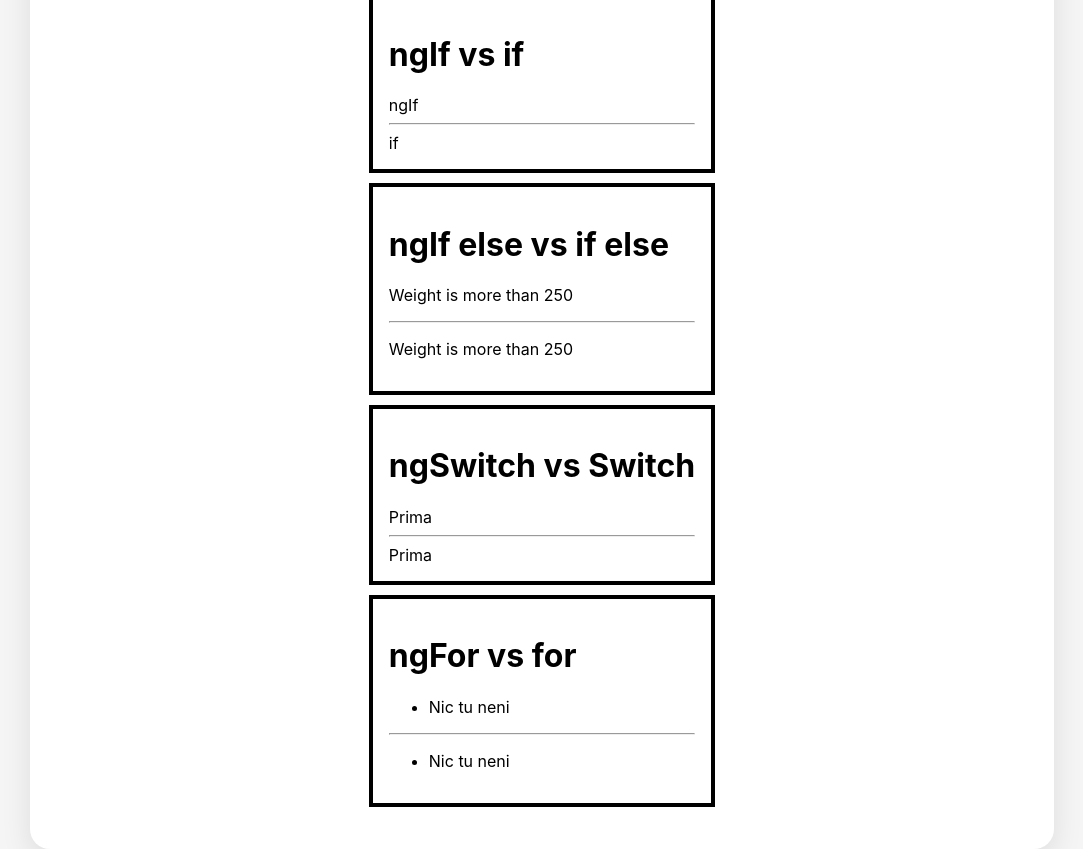
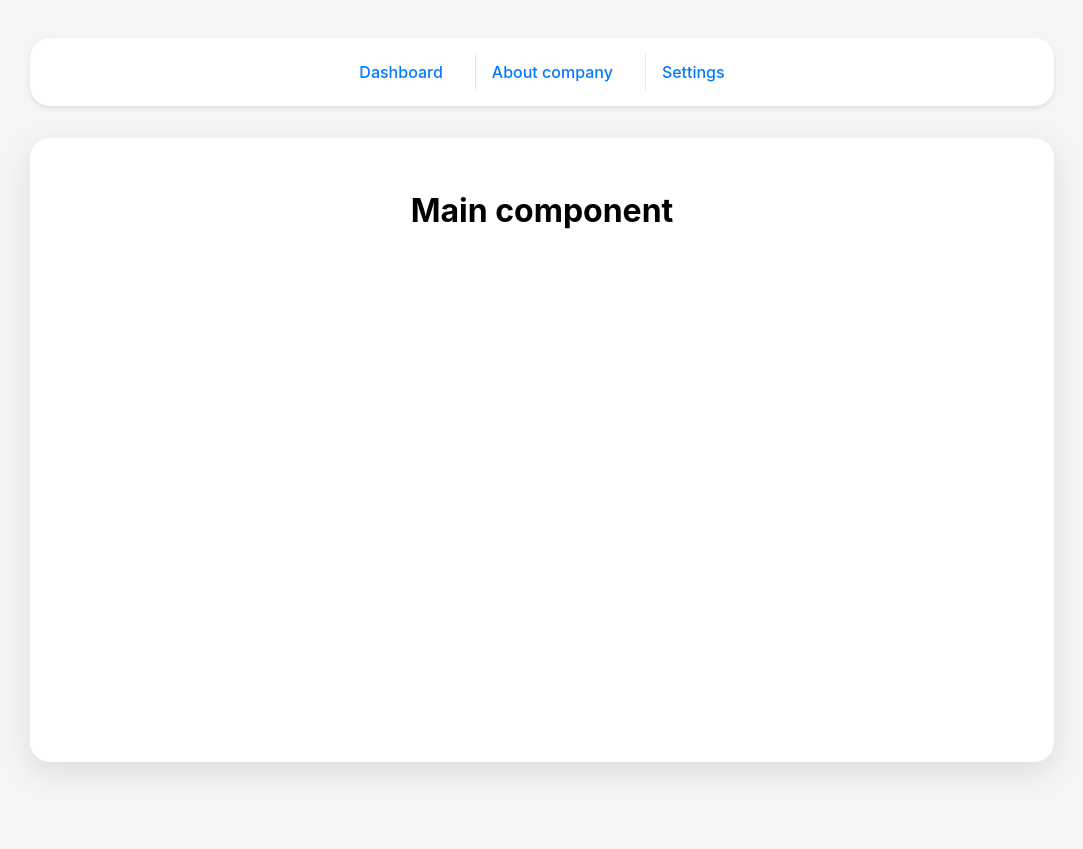
Before and after one commit to furatismail/bosch-skoleni, an Angular app: page /dashboard in a window 1280 px wide. Shown: the whole page, without its empty margins (98-1181 px from the left). After the commit the page ends 800 px from the top, so only its background shows below. Built offline with nearby package versions, Linux system fonts and the light colour scheme.

Commit message:
about company

```diff
--- a/src/app/app.component.html
+++ b/src/app/app.component.html
@@ -1,3 +1,9 @@
+<nav class="center">
+  <a class="button" routerLink="/dashboard"> Dashboard </a>
+  <a class="button" routerLink="/company"> About company </a>
+  <a class="button" routerLink="/settings"> Settings </a>
+</nav>
+
 <div class="apple-card">
   <router-outlet />
 </div>
--- a/src/app/app.component.ts
+++ b/src/app/app.component.ts
@@ -1,10 +1,10 @@
 import { Component } from '@angular/core';
-import { RouterOutlet } from '@angular/router';
+import { RouterLink, RouterOutlet } from '@angular/router';
 
 @Component({
   selector: 'app-root',
   standalone: true,
-  imports: [RouterOutlet],
+  imports: [RouterOutlet, RouterLink],
   templateUrl: './app.component.html',
   styleUrl: './app.component.css'
 })
--- a/src/app/app.routes.ts
+++ b/src/app/app.routes.ts
@@ -1,5 +1,6 @@
 import { Routes } from '@angular/router';
 import { MainComponent } from './features/dashboard/main/main.component';
+import { CompanyComponent } from './features/about/company/company.component';
 
 export const routes: Routes = [
     {
@@ -10,5 +11,13 @@ export const routes: Routes = [
     {
         component: MainComponent,
         path: 'dashboard'
+    },
+    {
+        component: CompanyComponent,
+        path: 'company'
+    },
+     {
+        loadComponent: () => import('./features/about/team/team.component').then((component) => component.TeamComponent),
+        path: "team"
     }
 ];
--- /dev/null
+++ b/src/app/features/about/company/company.component.html
@@ -0,0 +1,6 @@
+<h1>About company</h1>
+
+
+<div class="center">
+    <button (click)="navigateToAbout()">About our team</button>
+</div>
--- /dev/null
+++ b/src/app/features/about/company/company.component.ts
@@ -0,0 +1,21 @@
+import { Component } from '@angular/core';
+import { Router } from '@angular/router';
+
+@Component({
+  selector: 'app-company',
+  standalone: true,
+  imports: [],
+  templateUrl: './company.component.html',
+  styleUrl: './company.component.css'
+})
+export class CompanyComponent {
+
+  constructor(private router: Router) {
+
+  }
+
+  navigateToAbout() : void {
+    this.router.navigate(['/team']);
+  }
+
+}
--- a/src/app/features/dashboard/main/main.component.html
+++ b/src/app/features/dashboard/main/main.component.html
@@ -1,127 +1 @@
-<!-- --------------------------------------//////////////////---------------------------------------------------------------------///////////////////////-------------------------------------- -->
-<div style="border: 4px solid black; padding: 16px; margin: 10px">
-  <!-- start KLASICKY IF -->
-
-  <h1>ngIf vs if</h1>
-  <div *ngIf="decision">ngIf</div>
-
-  <!-- // nebude fungovat, protoze si angular bude myslet, ze implementujeme animaci ala  <div [@triggerName]="expression">…</div>; -->
-  <!-- <div @if (decision)>
-    Hello
-  </div> -->
-
-  <hr />
-
-  @if (decision) {
-    <div>if</div>
-  }
-
-  <!-- end KLASICKY IF -->
-</div>
-
-<!-- --------------------------------------//////////////////---------------------------------------------------------------------///////////////////////-------------------------------------- -->
-
-<div style="border: 4px solid black; padding: 16px; margin: 10px">
-  <!-- start IF ELSE -->
-  <h1>ngIf else vs if else</h1>
-
-  <p *ngIf="weight > 500; else check250">Weight is more than 500</p>
-
-  <ng-template #check250>
-    <p *ngIf="weight > 250; else lessThan250">Weight is more than 250</p>
-  </ng-template>
-
-  <ng-template #lessThan250>
-    <p>Weight is less than 250</p>
-  </ng-template>
-
-  <hr />
-
-  @if (weight > 500) {
-    <p>Weight is more than 500</p>
-  } @else if (weight > 250) {
-    <p>Weight is more than 250</p>
-  } @else {
-    <p>Weight is not more than 250</p>
-  }
-
-  <!-- end IF ELSE -->
-</div>
-<!-- --------------------------------------//////////////////---------------------------------------------------------------------///////////////////////-------------------------------------- -->
-
-<div style="border: 4px solid black; padding: 16px; margin: 10px">
-  <!-- start switch -->
-  <h1>ngSwitch vs Switch</h1>
-
-  <div [ngSwitch]="tv">
-    <div *ngSwitchCase="'nova'">TV nova</div>
-    <div *ngSwitchCase="'ct1'">ČT1</div>
-    <div *ngSwitchDefault>Prima</div>
-  </div>
-
-  <hr />
-
-  @switch (tv) {
-    @case ("nova") {
-      <div>TV nova</div>
-    }
-    @case ("ct1") {
-      <div>ČT1</div>
-    }
-    @default {
-      <div>Prima</div>
-    }
-  }
-
-  <!-- end switch -->
-</div>
-
-<!-- --------------------------------------//////////////////---------------------------------------------------------------------///////////////////////-------------------------------------- -->
-
-<div style="border: 4px solid black; padding: 16px; margin: 10px">
-  <!-- start switch -->
-  <h1>ngFor vs for</h1>
-
-  <ul>
-    <li
-      *ngFor="
-        let member of members;
-        let i = index;
-        let first = first;
-        let last = last;
-        let even = even;
-        let odd = odd;
-        trackBy: trackByMemberId
-      "
-    >
-      first: {{ first }} | last: {{ last }} | even {{ even }} | odd {{ odd }} |
-      {{ i + 1 }}. {{ member?.name }} ({{ member?.dateOfBirth }})
-    </li>
-
-    <li *ngIf="members?.length === 0">Nic tu neni</li>
-  </ul>
-
-  <hr />
-
-  <ul>
-    @for (
-      member of members;
-      track member.id;
-      let i = $index;
-      let first = $first;
-      let last = $last;
-      let even = $even;
-      let odd = $odd
-    ) {
-      <li>
-        first: {{ first }} | last: {{ last }} | even {{ even }} | odd
-        {{ odd }} | {{ i + 1 }}. {{ member?.name }} ({{ member?.dateOfBirth }})
-      </li>
-    }
-    @empty {
-      <li>Nic tu neni</li>
-    }
-  </ul>
-
-  <!-- start switch -->
-</div>
+<h1>Main component</h1>
```
Also changed, not shown: src/app/features/about/company/company.component.css (added), 1 other file (tests, documents, lock files or other folders).
